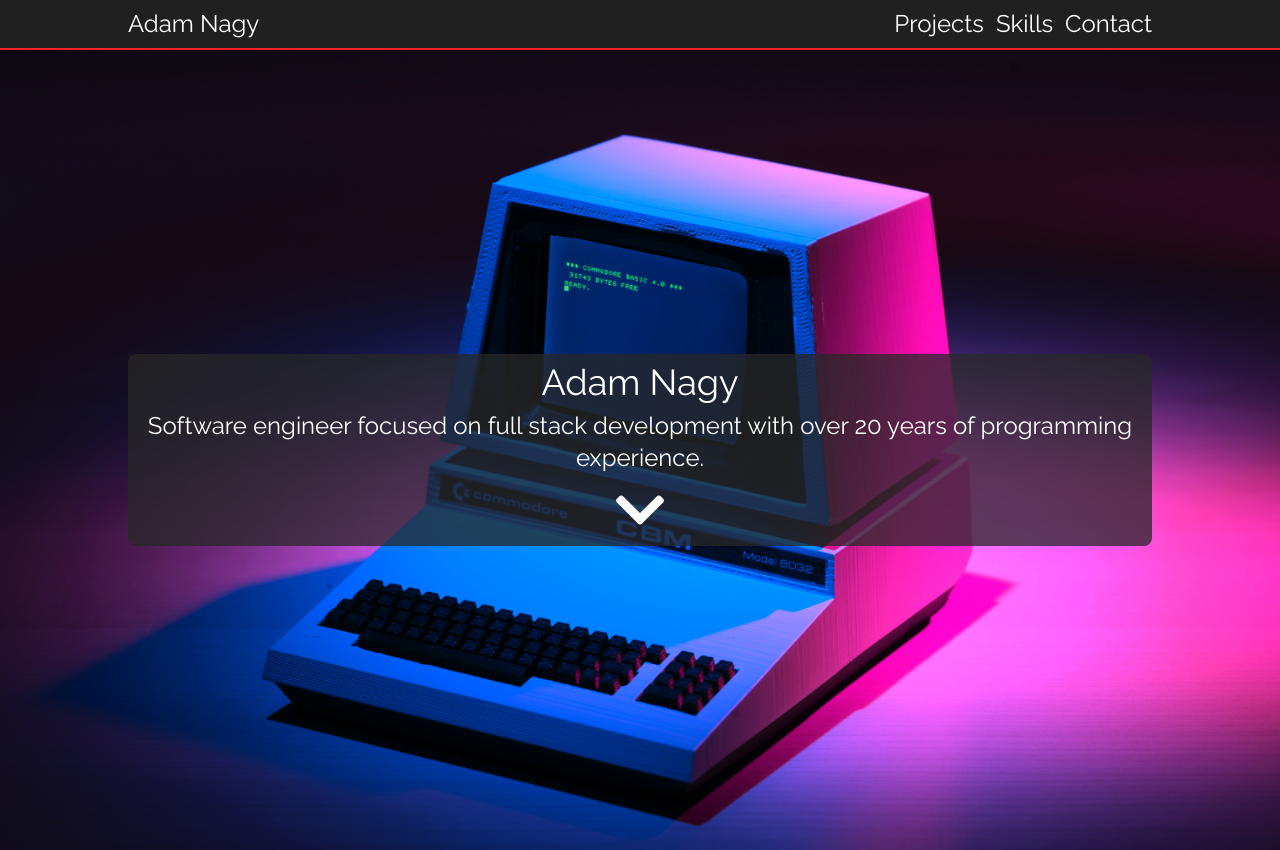
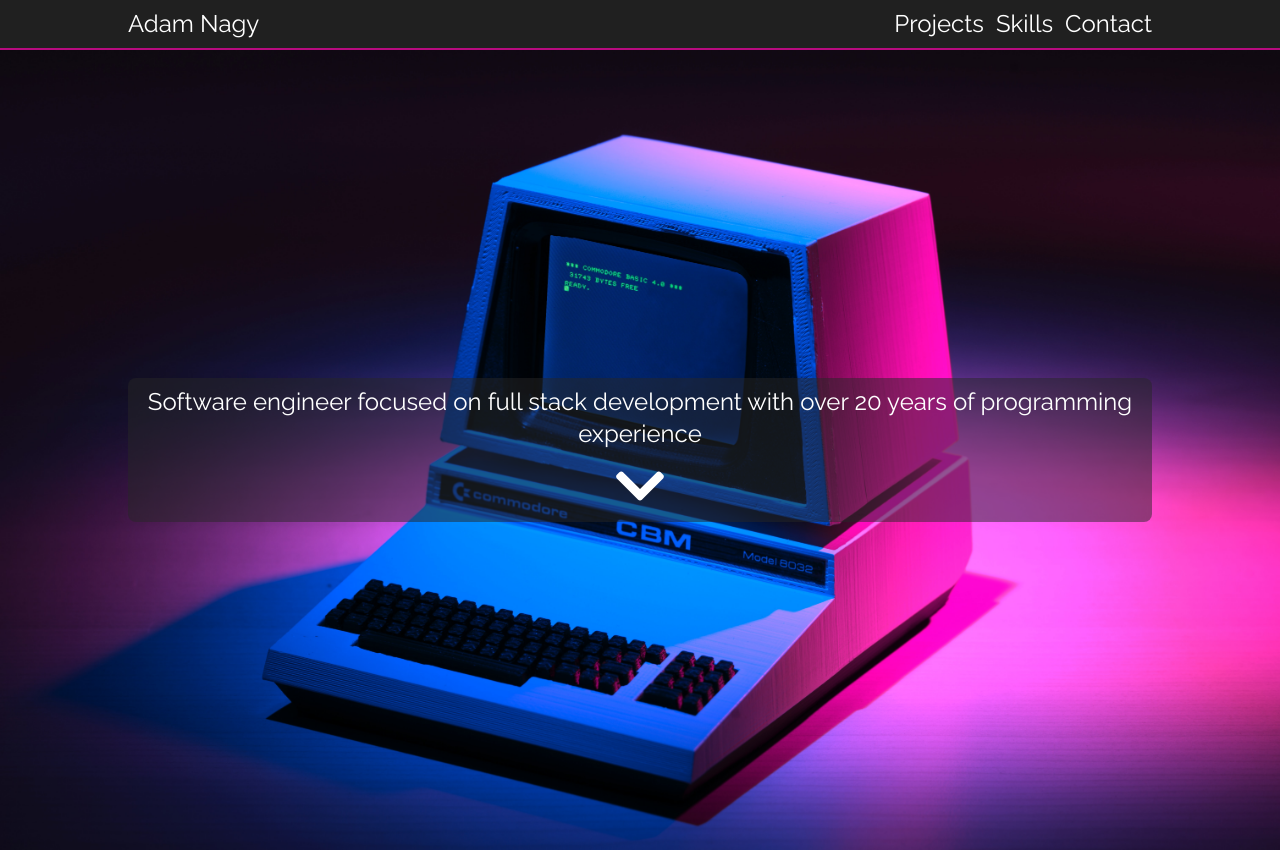
Before and after one commit to DraconDev/next-portfolio, a Next.js app: page / in a window 1280 px wide. Built offline with nearby package versions, Linux system fonts and the light colour scheme.

Commit message:
upd main page

```diff
--- a/components/intro/Intro.tsx
+++ b/components/intro/Intro.tsx
@@ -17,8 +17,8 @@
                 height={100}
             /> */}
             <div className="w-full h-full justify-center items-center flex ">
-                <div className="gap-2 flex flex-col justify-center items-center text-center bg-primary bg-opacity-75 rounded-lg p-2 ">
-                    <h1 className="text-4xl">{state.fullName}</h1>
+                <div className="gap-2 flex flex-col justify-center items-center text-center bg-primary bg-opacity-50 rounded-lg p-2 ">
+                    {/* <h1 className="text-4xl">{state.fullName}</h1> */}
                     <h2 className="text-2xl">{state.introduction}</h2>
                     <button>
                         <FaChevronDown className="w-14 h-14" />
--- a/state/Context.tsx
+++ b/state/Context.tsx
@@ -29,7 +29,7 @@
 const user: User = {
     fullName: "Adam Nagy",
     introduction:
-        "Software engineer focused on full stack development with over 20 years of programming experience.",
+        "Software engineer focused on full stack development with over 20 years of programming experience",
     email: "adamnagywork@gmail.com",
     projects: {
         // Projects here
--- a/tailwind.config.ts
+++ b/tailwind.config.ts
@@ -14,9 +14,9 @@
                     "conic-gradient(from 180deg at 50% 50%, var(--tw-gradient-stops))",
             },
             colors: {
-                primary: "#272727", // black
-                secondary: "#202020", // dark gray
-                accent: "#f22", // medium gray
+                primary: "#272727",
+                secondary: "#202020",
+                accent: "#B70B7F",
             },
         },
     },
```
